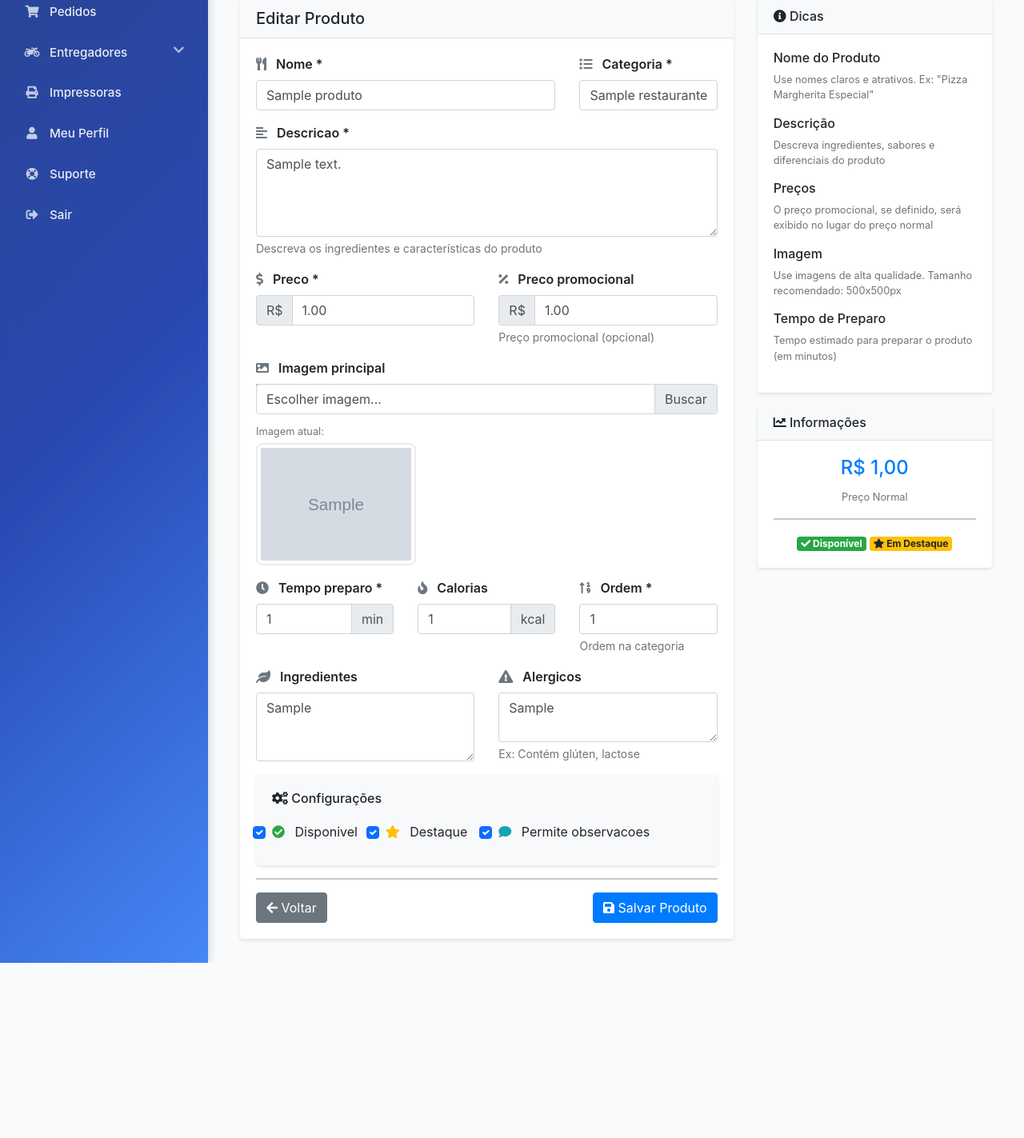
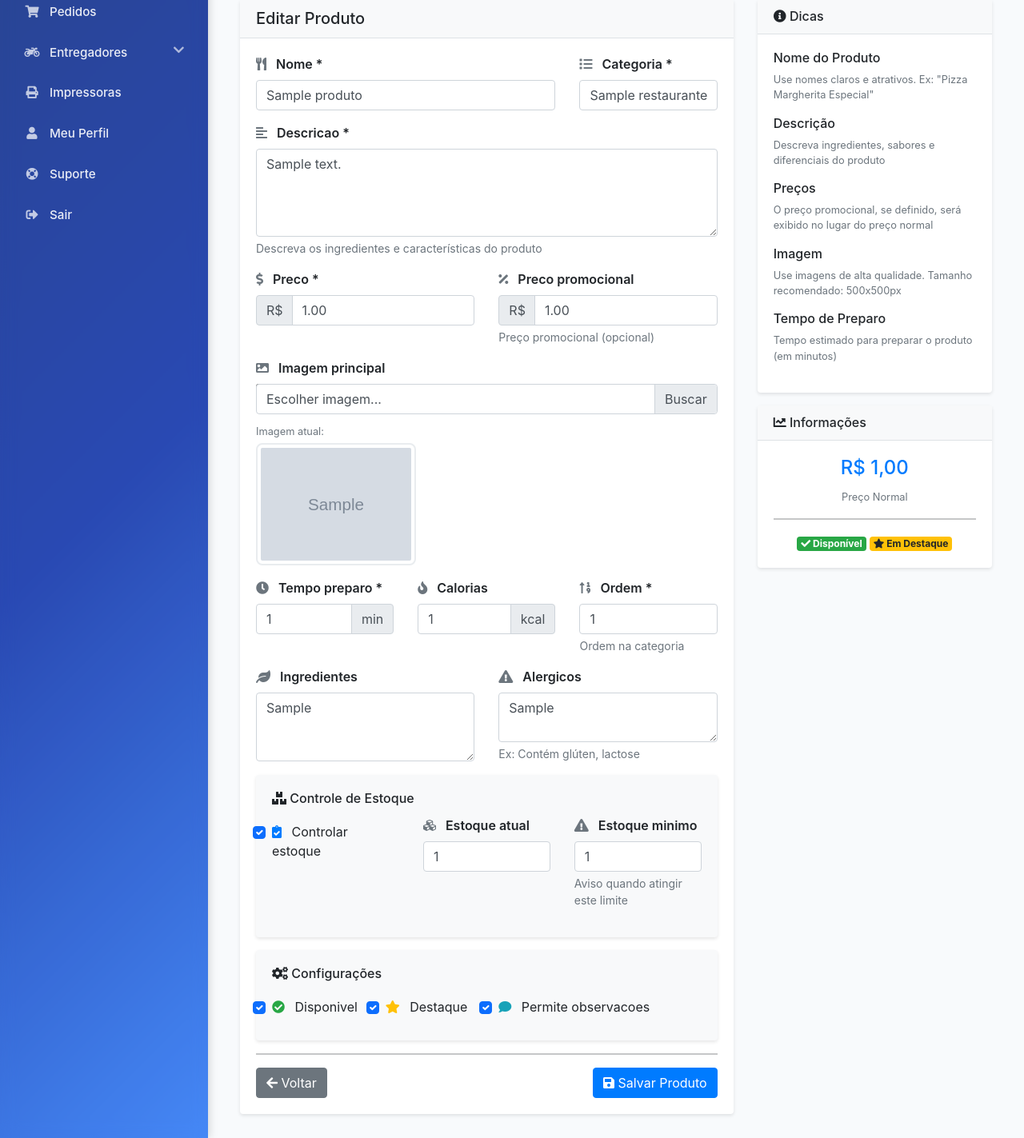
Before and after one commit to ronwsv/menuly_delivery_semdocker, a Django app: page /admin-loja/produtos/00000000-0000-0000-0000-000000000001/editar/ in a window 1280 px wide. Shown: the part 163-1586 px from the top of the page at 80% size. Before the commit the page ends 1367 px from the top, so only its background shows below. Run offline with Django 5.2, Linux system fonts and the light colour scheme; a user stored in the database is signed in; tables that the repository leaves empty hold one stand-in row (values such as "Sample post"); grey boxes marked "Sample" are stand-in pictures; parts of the project's set-up code (start-up, migrations or seed data) failed here and were passed over.

Commit message:
corrigindo os erros da pagina de edicao de produtos

```diff
--- a/admin_loja/forms.py
+++ b/admin_loja/forms.py
@@ -173,7 +173,7 @@ class ProdutoForm(forms.ModelForm):
         # Campos opcionais
         optional_fields = [
             'preco_promocional', 'calorias', 'ingredientes',
-            'alergicos', 'imagem_principal'
+            'alergicos', 'imagem_principal', 'estoque_atual', 'estoque_minimo'
         ]
         for field_name in optional_fields:
             self.fields[field_name].required = False
@@ -192,11 +192,21 @@ class ProdutoForm(forms.ModelForm):
         cleaned_data = super().clean()
         preco = cleaned_data.get('preco')
         preco_promocional = cleaned_data.get('preco_promocional')
+        controlar_estoque = cleaned_data.get('controlar_estoque')
+        estoque_atual = cleaned_data.get('estoque_atual')
+        estoque_minimo = cleaned_data.get('estoque_minimo')
 
         if preco_promocional and preco_promocional >= preco:
             raise forms.ValidationError(
                 'Preço promocional deve ser menor que o preço normal.'
             )
+
+        # Validar campos de estoque se controle de estoque estiver habilitado
+        if controlar_estoque:
+            if estoque_atual is None:
+                self.add_error('estoque_atual', 'Este campo é obrigatório quando controle de estoque está ativado.')
+            if estoque_minimo is None:
+                self.add_error('estoque_minimo', 'Este campo é obrigatório quando controle de estoque está ativado.')
 
         return cleaned_data
 
--- a/admin_loja/templates/admin_loja/produto_form.html
+++ b/admin_loja/templates/admin_loja/produto_form.html
@@ -11,6 +11,23 @@
 
 {% if msg %}
 <div class="alert alert-info">{{ msg }}</div>
+{% endif %}
+
+{% if form_errors %}
+<div class="alert alert-danger">
+    <strong>Erro ao salvar o produto:</strong>
+    <ul>
+        {% for field, errors in form_errors.items %}
+            <li>{{ field }}: {{ errors|join:", " }}</li>
+        {% endfor %}
+    </ul>
+</div>
+{% endif %}
+
+{% if form.non_field_errors %}
+<div class="alert alert-danger">
+    <strong>Erro:</strong> {{ form.non_field_errors }}
+</div>
 {% endif %}
 
 <div class="row">
@@ -201,6 +218,46 @@
                         </div>
                     </div>
 
+                    <!-- Controle de Estoque -->
+                    <div class="card bg-light mb-3">
+                        <div class="card-body">
+                            <h6 class="card-title"><i class="fas fa-boxes"></i> Controle de Estoque</h6>
+                            <div class="row">
+                                <div class="col-md-4">
+                                    <div class="form-check mb-3">
+                                        {{ form.controlar_estoque }}
+                                        <label class="form-check-label" for="{{ form.controlar_estoque.id_for_label }}">
+                                            <i class="fas fa-clipboard-check text-primary"></i> {{ form.controlar_estoque.label }}
+                                        </label>
+                                    </div>
+                                </div>
+                                <div class="col-md-4">
+                                    <div class="form-group">
+                                        <label for="{{ form.estoque_atual.id_for_label }}" class="form-label">
+                                            <i class="fas fa-cubes"></i> {{ form.estoque_atual.label }}
+                                        </label>
+                                        {{ form.estoque_atual }}
+                                        {% if form.estoque_atual.errors %}
+                                            <div class="invalid-feedback d-block">{{ form.estoque_atual.errors }}</div>
+                                        {% endif %}
+                                    </div>
+                                </div>
+                                <div class="col-md-4">
+                                    <div class="form-group">
+                                        <label for="{{ form.estoque_minimo.id_for_label }}" class="form-label">
+                                            <i class="fas fa-exclamation-triangle"></i> {{ form.estoque_minimo.label }}
+                                        </label>
+                                        {{ form.estoque_minimo }}
+                                        <small class="form-text text-muted">Aviso quando atingir este limite</small>
+                                        {% if form.estoque_minimo.errors %}
+                                            <div class="invalid-feedback d-block">{{ form.estoque_minimo.errors }}</div>
+                                        {% endif %}
+                                    </div>
+                                </div>
+                            </div>
+                        </div>
+                    </div>
+
                     <!-- Status e Configurações -->
                     <div class="card bg-light">
                         <div class="card-body">
@@ -377,6 +434,9 @@
 }
 </style>
 
+<!-- jQuery -->
+<script src="https://code.jquery.com/jquery-3.6.0.min.js"></script>
+
 <script>
 $(document).ready(function() {
     // Update custom file input label
@@ -433,9 +493,23 @@ $(document).ready(function() {
             $(this).focus();
         }
     });
+
+    // Stock control toggle
+    $('#{{ form.controlar_estoque.id_for_label }}').on('change', function() {
+        var stockControls = $('#{{ form.estoque_atual.id_for_label }}, #{{ form.estoque_minimo.id_for_label }}').closest('.form-group');
+        if ($(this).is(':checked')) {
+            stockControls.show();
+            // Set default values if empty
+            if (!$('#{{ form.estoque_atual.id_for_label }}').val()) {
+                $('#{{ form.estoque_atual.id_for_label }}').val('0');
+            }
+            if (!$('#{{ form.estoque_minimo.id_for_label }}').val()) {
+                $('#{{ form.estoque_minimo.id_for_label }}').val('5');
+            }
+        } else {
+            stockControls.hide();
+        }
+    }).trigger('change'); // Trigger on page load
 });
 </script>
-
-<!-- jQuery -->
-<script src="https://code.jquery.com/jquery-3.6.0.min.js"></script>
 {% endblock %}
--- a/admin_loja/views.py
+++ b/admin_loja/views.py
@@ -5,6 +5,7 @@ from django.contrib.auth import authenticate, login, logout
 from django.contrib.auth.decorators import login_required
 from django.http import HttpResponseRedirect
 from django import forms
+from django.contrib import messages
 from django.utils import timezone
 from .utils import painel_loja_required, verificar_permissao_gerencial, verificar_permissao_lojista, obter_restaurante_usuario
 from .views_perfil import perfil_visualizar, perfil_editar, perfil_alterar_senha
@@ -1191,6 +1192,10 @@ def admin_loja_produto_editar(request, produto_id):
     )
 
     if request.method == 'POST':
+        print("======== EDITANDO PRODUTO ========")
+        print(f"FILES recebidos: {request.FILES}")
+        print(f"POST recebido: {request.POST}")
+
         form = ProdutoForm(
             request.POST,
             request.FILES,
@@ -1198,15 +1203,29 @@ def admin_loja_produto_editar(request, produto_id):
             restaurante=produto.restaurante
         )
         if form.is_valid():
-            form.save()
+            print("Formulário é válido, salvando...")
+            produto_salvo = form.save()
+
+            # Forçar o salvamento explícito da imagem, caso tenha sido enviada
+            if 'imagem_principal' in request.FILES:
+                print(f"Salvando imagem: {request.FILES['imagem_principal']}")
+                produto_salvo.imagem_principal = request.FILES['imagem_principal']
+                produto_salvo.save()
+                print(f"Imagem salva em: {produto_salvo.imagem_principal.path}")
+                print(f"URL da imagem: {produto_salvo.imagem_principal.url}")
+
+            print("Produto salvo com sucesso!")
             return redirect('admin_loja:produtos')
+        else:
+            print(f"Erro no formulário: {form.errors}")
     else:
         form = ProdutoForm(instance=produto, restaurante=produto.restaurante)
 
     return render(request, 'admin_loja/produto_form.html', {
         'form': form,
         'produto': produto,
-        'titulo': 'Editar Produto'
+        'titulo': 'Editar Produto',
+        'form_errors': form.errors if request.method == 'POST' and not form.is_valid() else None
     })
 
 @login_required
--- a/menuly/urls.py
+++ b/menuly/urls.py
@@ -43,7 +43,7 @@ urlpatterns = [
     # Loja - Frontend para clientes (estrutura hierárquica)
     # Esta deve ser a ÚLTIMA das URLs principais para não capturar as outras.
     # Usar regex para excluir URLs reservadas como admin, api, etc.
-    re_path(r'^(?!admin|api|admin-loja|entregador|superadmin|sobre|contato|login)(?P<restaurante_slug>[a-zA-Z0-9_-]+)/', include("loja.urls")),
+    re_path(r'^(?!admin|api|admin-loja|entregador|superadmin|sobre|contato|login|media|static)(?P<restaurante_slug>[a-zA-Z0-9_-]+)/', include("loja.urls")),
 ]
 
 # Servir arquivos de media em desenvolvimento
```
Also changed, not shown: templates/loja/detalhes_pedido.html (added, +34 -0 lines), pdf_cardapio/errproduto.png (added), pdf_cardapio/pedido confirmado.png (added), pdf_cardapio/pedido da cozinha.png (added).
